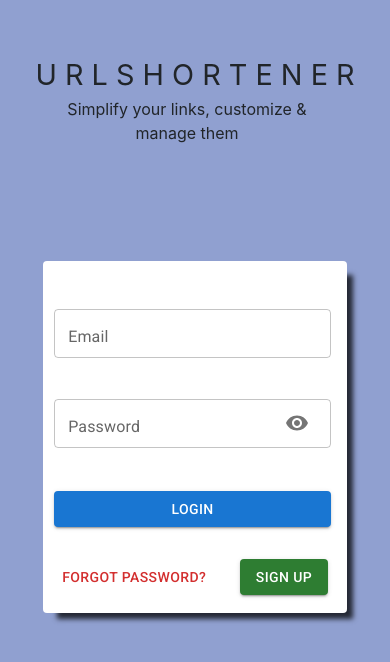
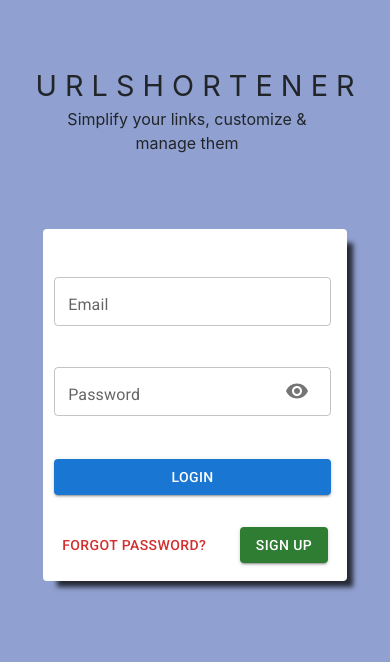
Before and after one commit to ChokkalingamS/React-UrlShortener, a React (Create React App) app: page / in a window 390 px wide. Shown: the top 662 px of the page. Built offline with nearby package versions, Linux system fonts and the light colour scheme.

Commit message:
resoonsive changes

```diff
--- a/src/Responsive.css
+++ b/src/Responsive.css
@@ -242,7 +242,7 @@
 }
 .logincontainer
 {
-    margin-top:-2rem;
+    margin-top:-6rem;
     width: 19rem;
     padding:0 0.7rem ;
     padding-top:3rem;
```
